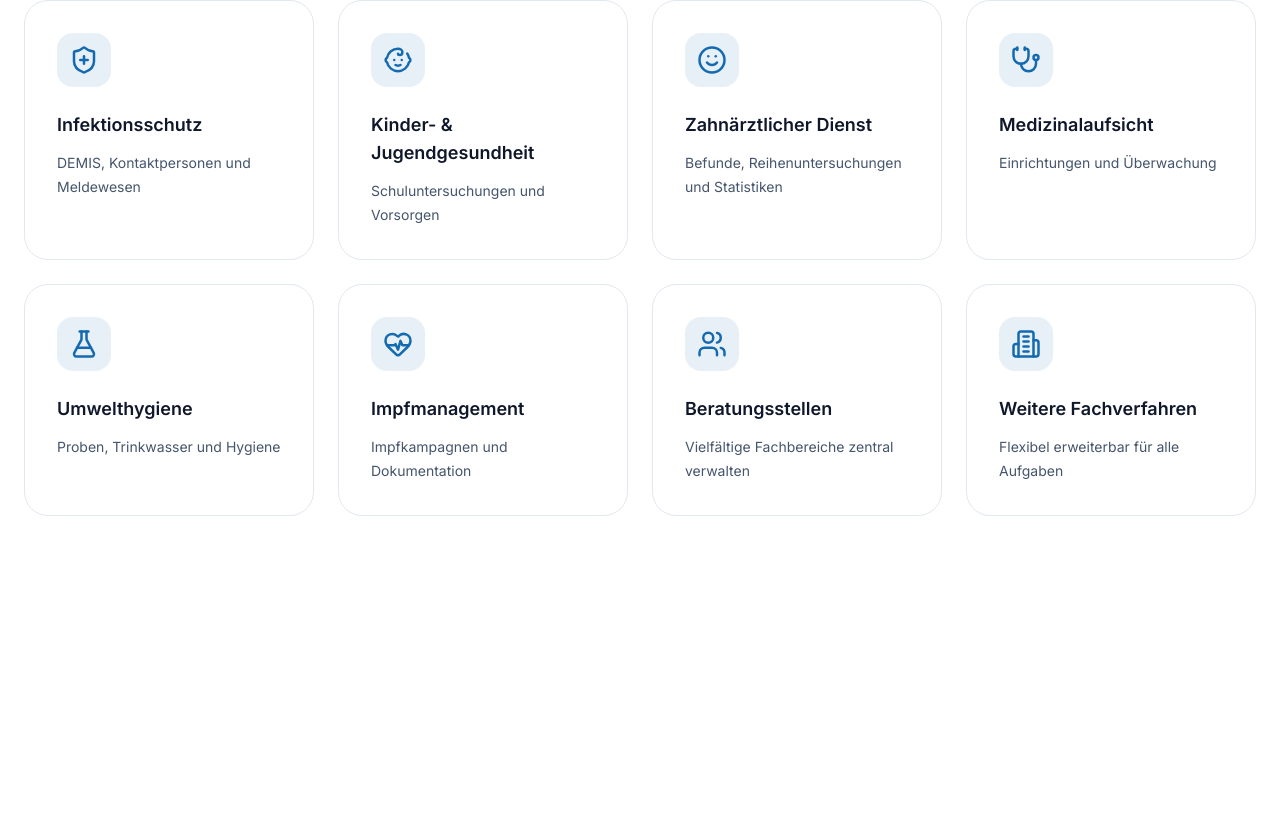
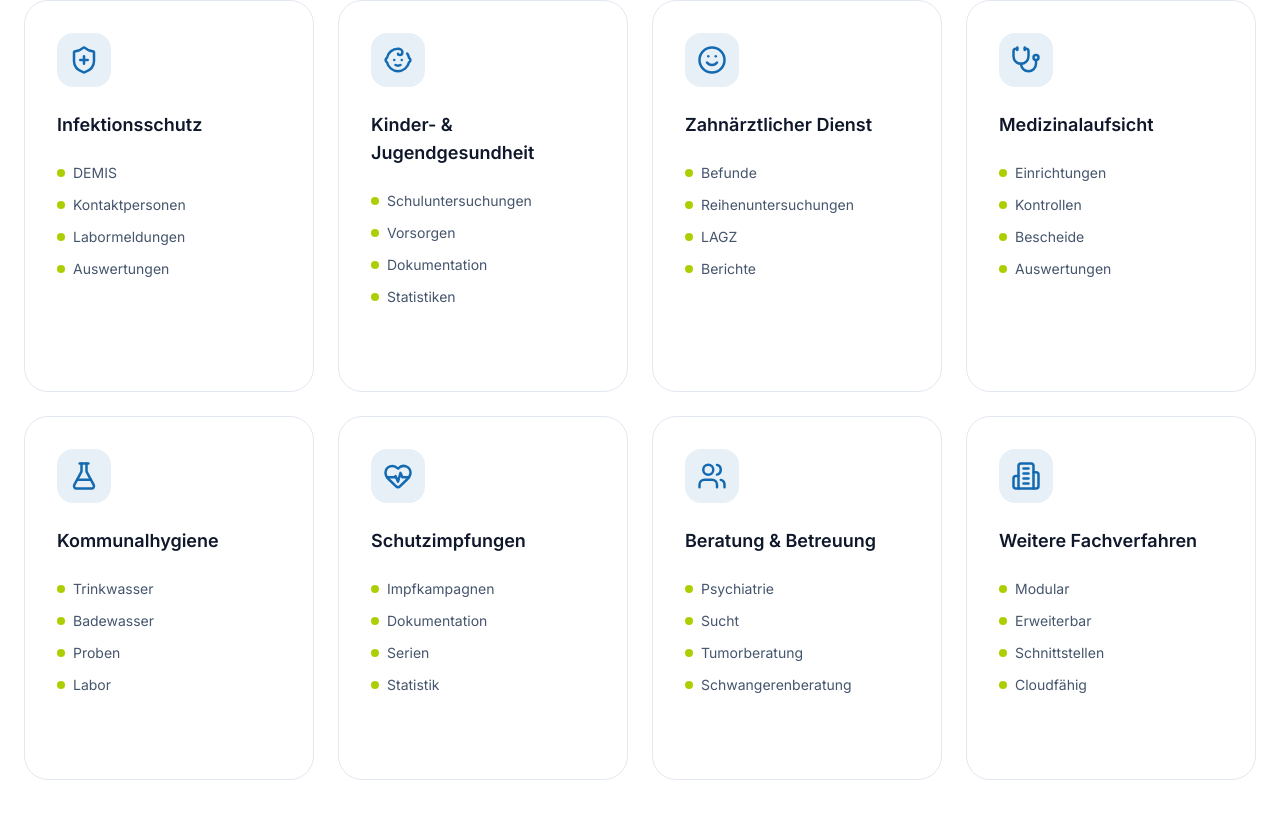
Before and after one commit to weblogger117-art/octoware-website, a Next.js app: page / in a window 1280 px wide. Shown: the part 2558-3377 px from the top of the page. Before the commit the page ends 3186 px from the top, so only its background shows below. Built offline with nearby package versions, Linux system fonts and the light colour scheme.

Commit message:
Update Modules.tsx

```diff
--- a/components/sections/Modules.tsx
+++ b/components/sections/Modules.tsx
@@ -13,45 +13,84 @@ const modules = [
   {
     icon: ShieldPlus,
     title: "Infektionsschutz",
-    description: "DEMIS, Kontaktpersonen und Meldewesen",
+    features: [
+      "DEMIS",
+      "Kontaktpersonen",
+      "Labormeldungen",
+      "Auswertungen",
+    ],
   },
   {
     icon: Baby,
     title: "Kinder- & Jugendgesundheit",
-    description: "Schuluntersuchungen und Vorsorgen",
+    features: [
+      "Schuluntersuchungen",
+      "Vorsorgen",
+      "Dokumentation",
+      "Statistiken",
+    ],
   },
   {
     icon: Smile,
     title: "Zahnärztlicher Dienst",
-    description: "Befunde, Reihenuntersuchungen und Statistiken",
+    features: [
+      "Befunde",
+      "Reihenuntersuchungen",
+      "LAGZ",
+      "Berichte",
+    ],
   },
   {
     icon: Stethoscope,
     title: "Medizinalaufsicht",
-    description: "Einrichtungen und Überwachung",
+    features: [
+      "Einrichtungen",
+      "Kontrollen",
+      "Bescheide",
+      "Auswertungen",
+    ],
   },
   {
     icon: FlaskConical,
-    title: "Umwelthygiene",
-    description: "Proben, Trinkwasser und Hygiene",
+    title: "Kommunalhygiene",
+    features: [
+      "Trinkwasser",
+      "Badewasser",
+      "Proben",
+      "Labor",
+    ],
   },
   {
     icon: HeartPulse,
-    title: "Impfmanagement",
-    description: "Impfkampagnen und Dokumentation",
+    title: "Schutzimpfungen",
+    features: [
+      "Impfkampagnen",
+      "Dokumentation",
+      "Serien",
+      "Statistik",
+    ],
   },
   {
     icon: Users,
-    title: "Beratungsstellen",
-    description: "Vielfältige Fachbereiche zentral verwalten",
+    title: "Beratung & Betreuung",
+    features: [
+      "Psychiatrie",
+      "Sucht",
+      "Tumorberatung",
+      "Schwangerenberatung",
+    ],
   },
   {
     icon: Building2,
     title: "Weitere Fachverfahren",
-    description: "Flexibel erweiterbar für alle Aufgaben",
+    features: [
+      "Modular",
+      "Erweiterbar",
+      "Schnittstellen",
+      "Cloudfähig",
+    ],
   },
 ];
-
 export default function Modules() {
   return (
     <section className="relative overflow-hidden py-28">
@@ -70,7 +109,7 @@ export default function Modules() {
           </h2>
 
           <p className="mt-6 text-lg leading-8 text-slate-600">
-            OctoWare®NET unterstützt sämtliche Aufgaben des Öffentlichen
+            OctoWare®Gesundheit unterstützt sämtliche Aufgaben des Öffentlichen
             Gesundheitsdienstes – modular, integriert und zukunftssicher.
           </p>
 
@@ -106,9 +145,48 @@ export default function Modules() {
                   {module.title}
                 </h3>
 
-                <p className="mt-3 text-sm leading-6 text-slate-600">
-                  {module.description}
-                </p>
+                <div className="mt-6 space-y-3">
+
+  {module.features.map((feature) => (
+
+    <div
+      key={feature}
+      className="
+        flex
+        items-center
+        gap-2
+        text-sm
+        text-slate-600
+      "
+    >
+      <div className="h-2 w-2 rounded-full bg-[#adce00]" />
+
+      {feature}
+
+    </div>
+
+  ))}
+
+</div>
+
+<div
+  className="
+    mt-8
+    flex
+    items-center
+    text-sm
+    font-medium
+    text-[#146ab1]
+    opacity-0
+    transition-all
+    duration-300
+    group-hover:opacity-100
+"
+>
+
+  Mehr erfahren →
+
+</div>
               </div>
             );
           })}
```
